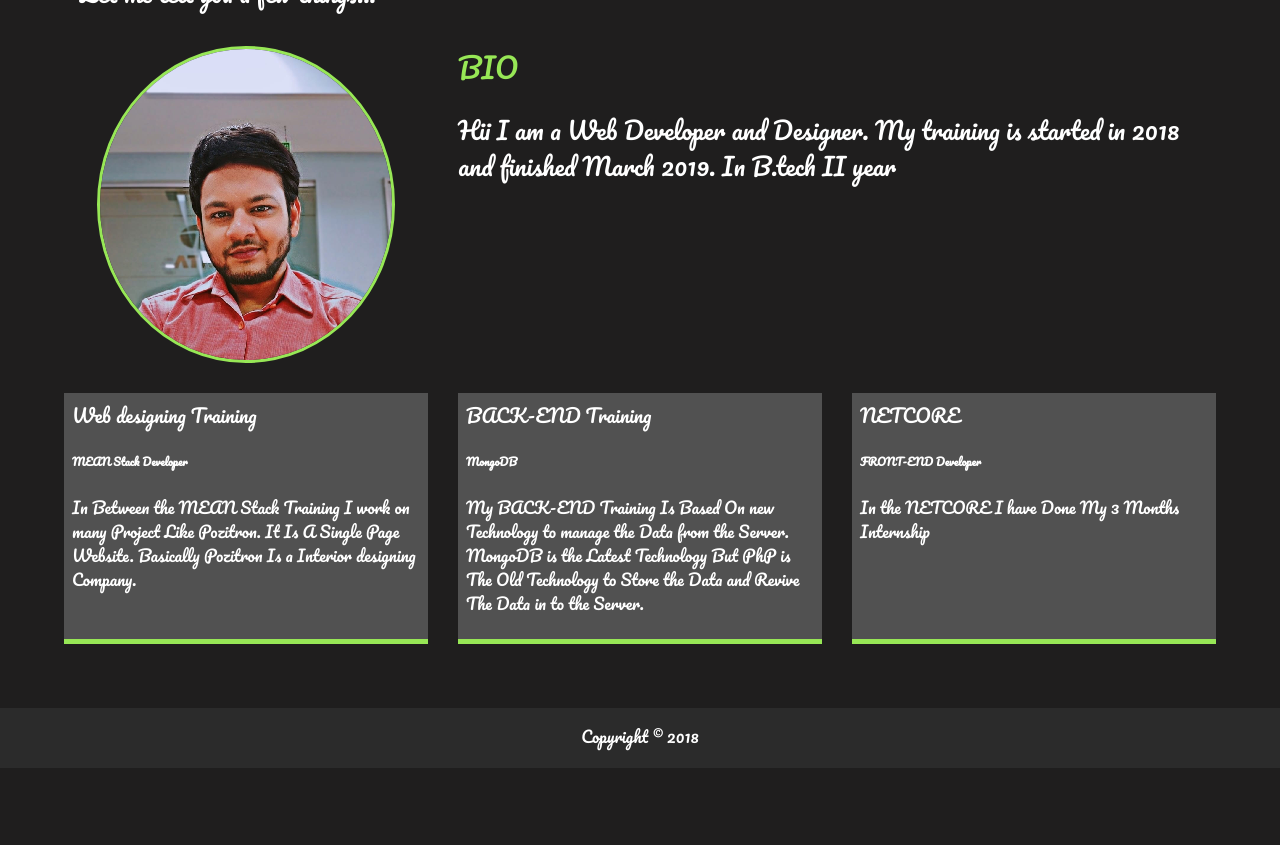
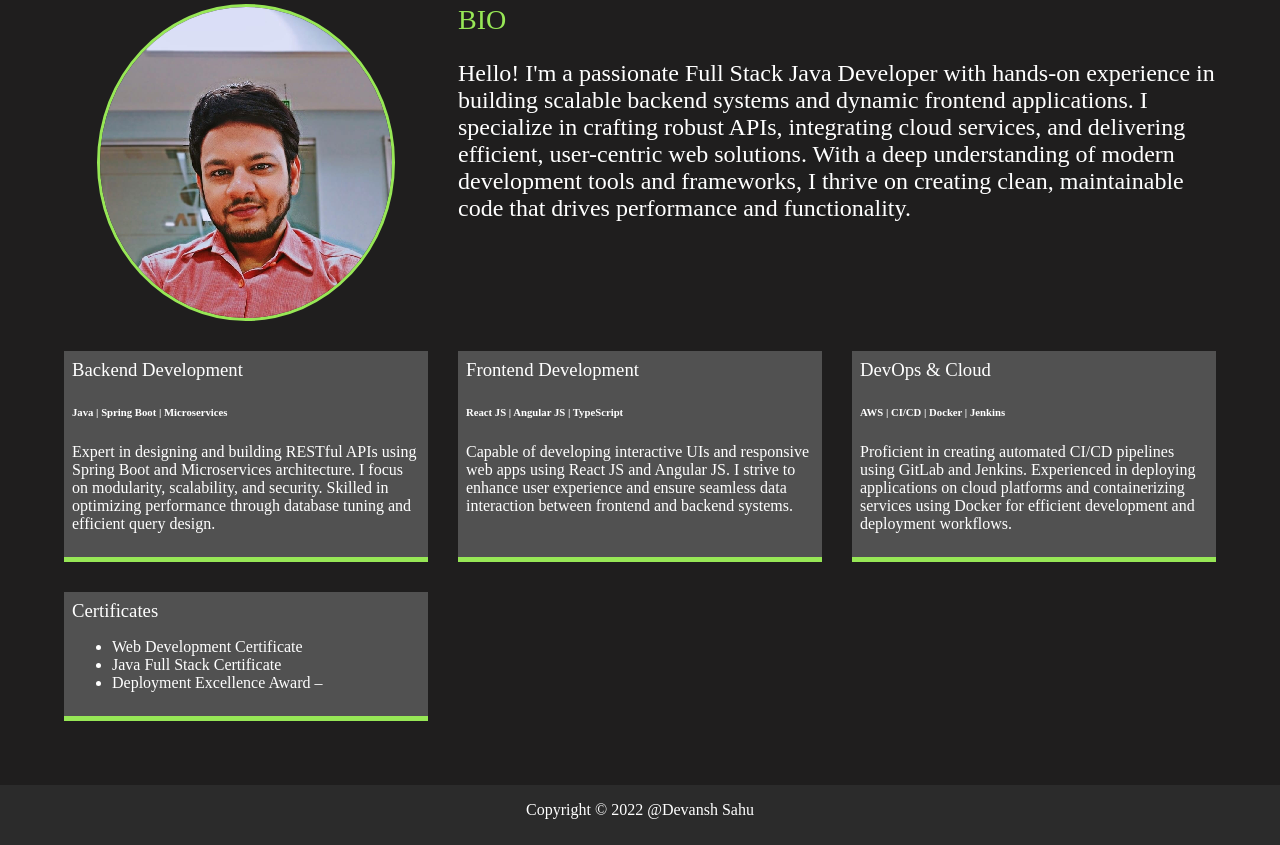
Before and after one commit to DevanshModi07/Portfolio, a plain HTML site: page about.html in a window 1280 px wide. Shown: the part 236-1081 px from the top of the page. Before the commit the page ends 1004 px from the top, so only its background shows below. Drawn offline with Linux system fonts and the light colour scheme.

Commit message:
Add Modification

```diff
--- a/about.html
+++ b/about.html
@@ -56,41 +56,46 @@
     <h2 class="sm-heading">
       Let me tell you a few things...
     </h2>
+
     <div class="about-info">
-      <img src="img/portrait.jpg" alt="John Doe" class="bio-image">
+      <img src="img/portrait.jpg" alt="Devansh Sahu" class="bio-image">
 
       <div class="bio">
         <h3 class="text-secondary">BIO</h3>
-        <p>Hii
-           I am a Web Developer and Designer. My training is started in 2018 and finished March 2019. In B.tech II year
-        </p>
+        <p>Hello! I'm a passionate Full Stack Java Developer with hands-on experience in building scalable backend systems and dynamic frontend applications. I specialize in crafting robust APIs, integrating cloud services, and delivering efficient, user-centric web solutions. With a deep understanding of modern development tools and frameworks, I thrive on creating clean, maintainable code that drives performance and functionality.</p>
       </div>
 
       <div class="job job-1">
-        <h3>Web designing Training</h3>
-        <h6>MEAN Stack Developer</h6>
-        <p>In Between the MEAN Stack Training I work on many Project Like Pozitron. It Is A Single Page Website.
-         Basically Pozitron Is a Interior designing Company.
-        </p>
+        <h3>Backend Development</h3>
+        <h6>Java | Spring Boot | Microservices</h6>
+        <p>Expert in designing and building RESTful APIs using Spring Boot and Microservices architecture. I focus on modularity, scalability, and security. Skilled in optimizing performance through database tuning and efficient query design.</p>
       </div>
 
       <div class="job job-2">
-        <h3>BACK-END Training</h3>
-        <h6>MongoDB</h6>
-        <p>My BACK-END Training Is Based On new Technology to manage the Data from the Server. MongoDB is the Latest Technology But PhP is The Old Technology
-          to Store the Data and Revive The Data in to the Server. </p>
+        <h3>Frontend Development</h3>
+        <h6>React JS | Angular JS | TypeScript</h6>
+        <p>Capable of developing interactive UIs and responsive web apps using React JS and Angular JS. I strive to enhance user experience and ensure seamless data interaction between frontend and backend systems.</p>
       </div>
 
       <div class="job job-3">
-        <h3>NETCORE</h3>
-        <h6>FRONT-END Developer</h6>
-        <p>In the NETCORE I have Done My 3 Months Internship</p>
+        <h3>DevOps & Cloud</h3>
+        <h6>AWS | CI/CD | Docker | Jenkins</h6>
+        <p>Proficient in creating automated CI/CD pipelines using GitLab and Jenkins. Experienced in deploying applications on cloud platforms and containerizing services using Docker for efficient development and deployment workflows.</p>
+      </div>
+
+      <div class="job job-4">
+        <h3>Certificates</h3>
+        <ul>
+          <li> Web Development Certificate </li>
+          <li> Java Full Stack Certificate </li>
+          <li> Deployment Excellence Award –</li>
+        </ul>
       </div>
     </div>
   </main>
 
   <footer id="main-footer">
-    Copyright &copy; 2018
+    Copyright &copy; 2022 @Devansh Sahu
   </footer>
 
   <script src="js/main.js"></script>
--- a/css/main.css
+++ b/css/main.css
@@ -99,7 +99,7 @@ body {
   color: #fff;
   height: 100%;
   margin: 0;
-  font-family: 'Pacifico', cursive;
+  font-family: 'Bebas Neue', sans-serif
   line-height: 1.5; }
   body#bg-img {
     background: url(../img/background.jpg);
```
Also changed, not shown: contact.html (+1 -1 lines), index.html (+2 -2 lines), work.html (+1 -1 lines).
